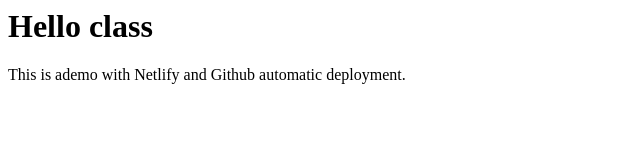
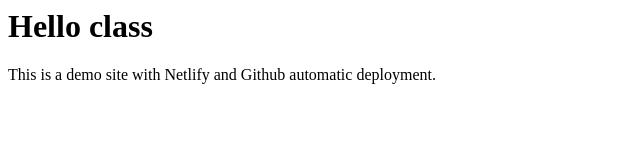
Before and after one commit to makzan/class-example-2020-05-09, a plain HTML site: page index.html in a window 1280 px wide. Shown: the full height of the page, 0-640 px from the left. Drawn offline with Linux system fonts and the light colour scheme.

Commit message:
Fix a typo.

```diff
--- a/index.html
+++ b/index.html
@@ -1,2 +1,2 @@
 <h1>Hello class</h1>
-<p>This is ademo with Netlify and Github automatic deployment.</p>
+<p>This is a demo site with Netlify and Github automatic deployment.</p>
```
